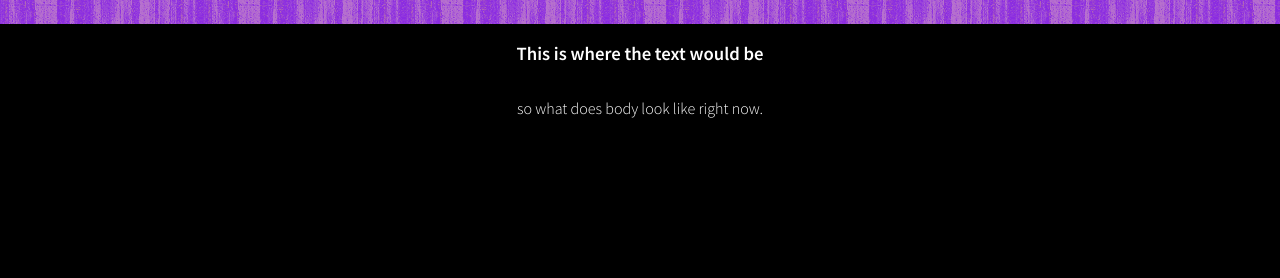
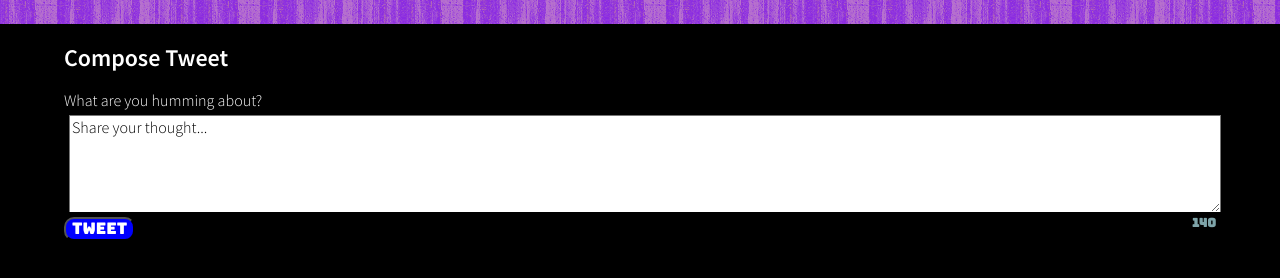
Before and after one commit to JackyLin1/tweeter.js, a website: page public/index.html in a window 1280 px wide. Shown: the part 496-774 px from the top of the page. Drawn offline with nearby package versions, Linux system fonts and the light colour scheme.

Commit message:
added textarea to compose tweet

```diff
--- a/public/index.html
+++ b/public/index.html
@@ -14,7 +14,7 @@
     <link rel="stylesheet" href="/styles/layout.css" type="text/css" />
     <link rel='stylesheet' href='/styles/nav.css' type='text/css'/>
     <link rel='stylesheet' href='/styles/header.css' type='text/css'>
-
+    <link rel='stylesheet' href='/styles/new-tweet.css' type='text/css'>
     <!-- External JS -->
     <script src="https://ajax.googleapis.com/ajax/libs/jquery/3.4.1/jquery.min.js"></script>
 
@@ -43,8 +43,17 @@
 
     <!-- Page-specific (main) content here -->
     <main class="container">
-      <h3>This is where the text would be</h3>
-      <p>so what does body look like right now.</p>
+      <section class="new-tweet">
+        <h2>Compose Tweet</h2>
+        <form action="/tweets" method="POST">
+          <label for="tweet-text">What are you humming about?</label>
+          <textarea name="text" id="tweet-text">Share your thought...</textarea>
+          <div>
+            <button type="submit">Tweet</button>
+            <output name="counter" class="counter" for="tweet-text">140</output>
+          </div>
+        </form>
+      </section>
     </main>
   </body>
 </html>
--- /dev/null
+++ b/public/styles/new-tweet.css
@@ -0,0 +1,44 @@
+section {
+  display: flex;
+  flex-direction: column;
+  width: 100%;
+}
+
+form {
+  display: flex;
+  flex-direction: column;
+  height: 150px;
+  justify-content: space-evenly;
+}
+
+textarea {
+  height: 200px;
+  width: 100%;
+}
+
+textarea#tweet-text {
+  border-bottom: blue;
+  margin: 5px;
+  color: black;
+}
+
+form div {
+  display: flex;
+  flex-direction: row;
+  justify-content: space-between;
+}
+
+button {
+  font-family: 'Bungee', sans-serif;
+  color: white;
+  background: blue;
+  border-radius: 10px;
+  transition-duration: 0.2s;
+}
+
+.counter {
+  font-family: 'Bungee', sans-serif;
+  color: #7EA4A9;
+  font-size: 12px;
+  font-weight: 900;
+}
--- a/server/data-files/initial-tweets.json
+++ b/server/data-files/initial-tweets.json
@@ -8,7 +8,7 @@
     "content": {
       "text": "If I have seen further it is by standing on the shoulders of giants"
     },
-    "created_at": 1643676945224
+    "created_at": 1643689425483
   },
   {
     "user": {
@@ -19,6 +19,6 @@
     "content": {
       "text": "Je pense , donc je suis"
     },
-    "created_at": 1643763345224
+    "created_at": 1643775825483
   }
 ]
```
